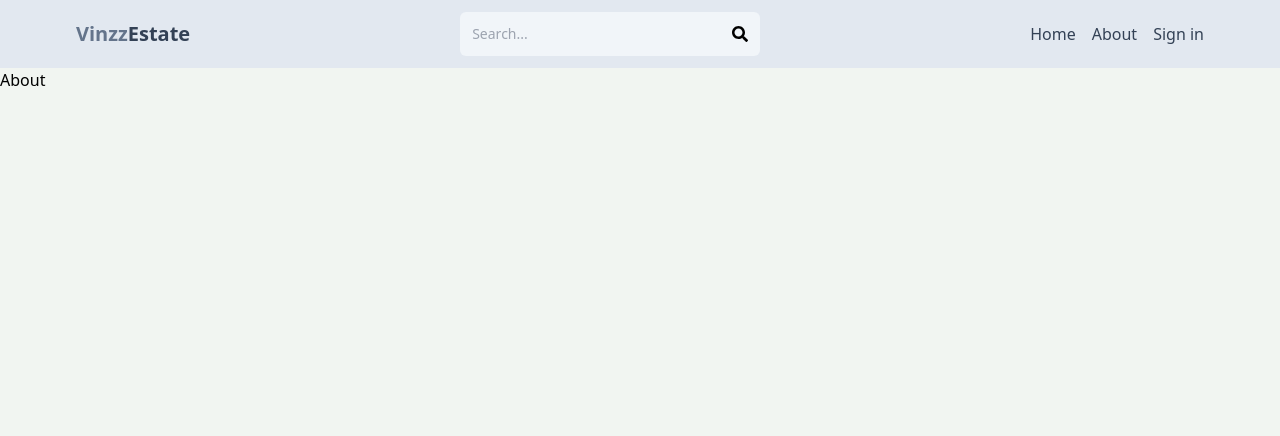
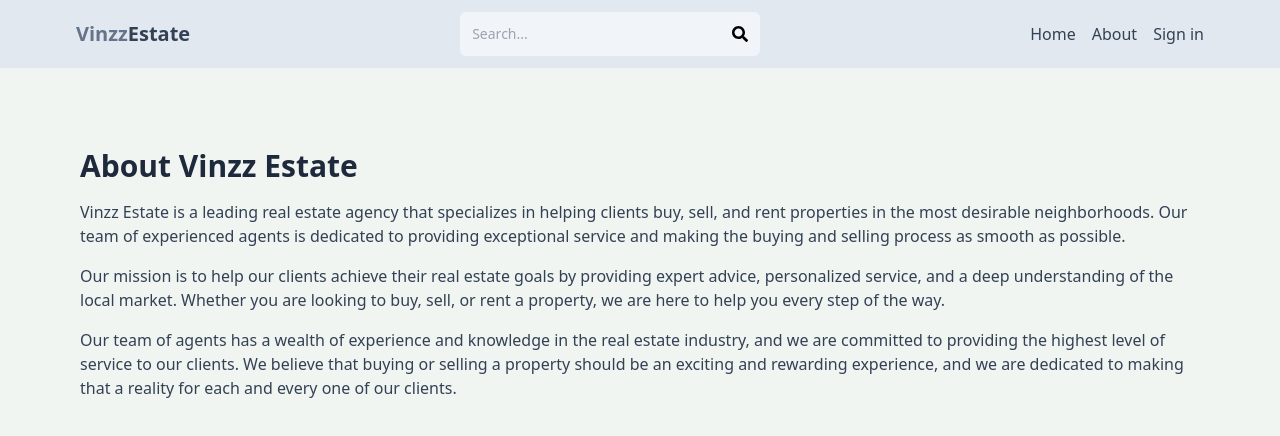
Before and after one commit to Vinzz34/mern-real-estate-app, a React (Vite) app in the folder client/: page /about in a window 1280 px wide. Shown: the top 436 px of the page. Built offline with nearby package versions, Linux system fonts and the light colour scheme; no server answers.

Commit message:
finished about page

```diff
--- a/client/src/pages/About.jsx
+++ b/client/src/pages/About.jsx
@@ -1,8 +1,29 @@
-
 const About = () => {
   return (
-    <div>About</div>
-  )
-}
+    <div className="max-w-6xl mx-auto py-20 px-4 flex flex-col gap-4">
+      <h2 className="text-3xl font-bold text-slate-800">About Vinzz Estate</h2>
+      <p className="text-slate-700">
+        Vinzz Estate is a leading real estate agency that specializes in helping
+        clients buy, sell, and rent properties in the most desirable
+        neighborhoods. Our team of experienced agents is dedicated to providing
+        exceptional service and making the buying and selling process as smooth
+        as possible.
+      </p>
+      <p className="text-slate-700">
+        Our mission is to help our clients achieve their real estate goals by
+        providing expert advice, personalized service, and a deep understanding
+        of the local market. Whether you are looking to buy, sell, or rent a
+        property, we are here to help you every step of the way.
+      </p>
+      <p className="text-slate-700">
+        Our team of agents has a wealth of experience and knowledge in the real
+        estate industry, and we are committed to providing the highest level of
+        service to our clients. We believe that buying or selling a property
+        should be an exciting and rewarding experience, and we are dedicated to
+        making that a reality for each and every one of our clients.
+      </p>
+    </div>
+  );
+};
 
-export default About
+export default About;
--- a/client/src/pages/Search.jsx
+++ b/client/src/pages/Search.jsx
@@ -251,18 +251,17 @@ const Search = () => {
             listings.map((listing) => (
               <ListingCard key={listing._id} listing={listing} />
             ))}
-
+        </div>
         {showMore && (
           <button
             onClick={showMoreListings}
-              className="text-green-700 hover:underline cursor-pointer p-3"
+            className="text-green-700 hover:underline cursor-pointer px-7 py-3"
           >
             Show more
           </button>
         )}
       </div>
     </div>
-    </div>
   );
 };
 
```
Lines whose indentation alone changed are shown as unchanged.
